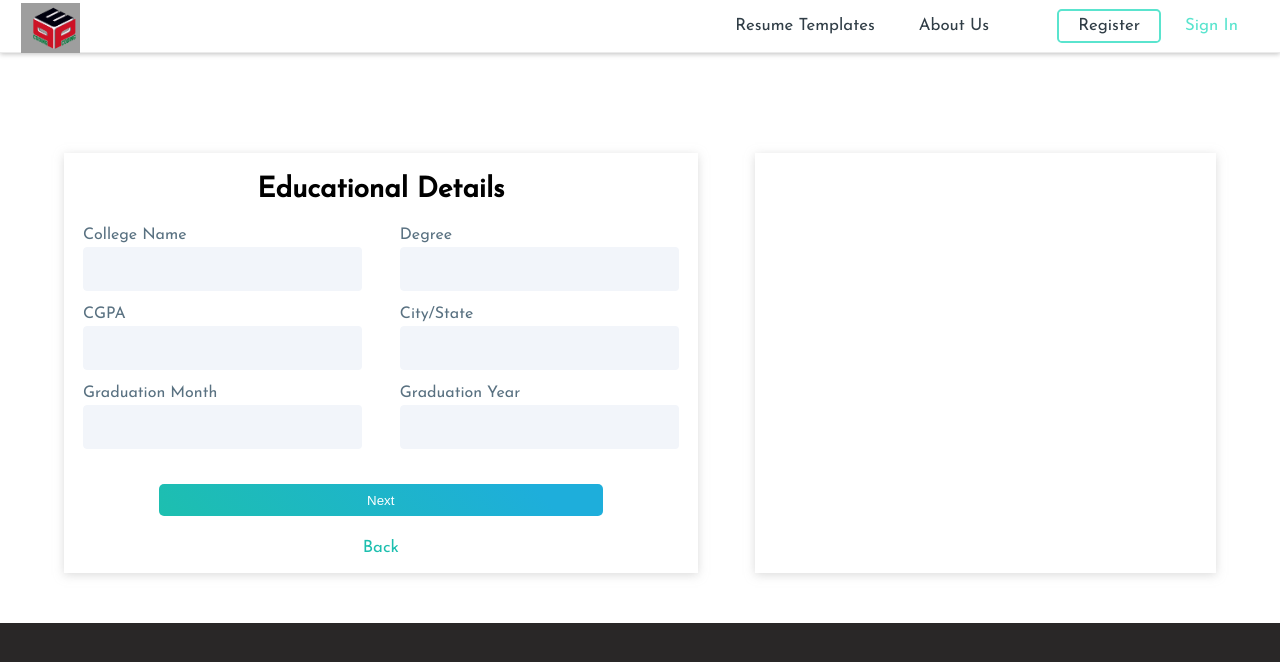
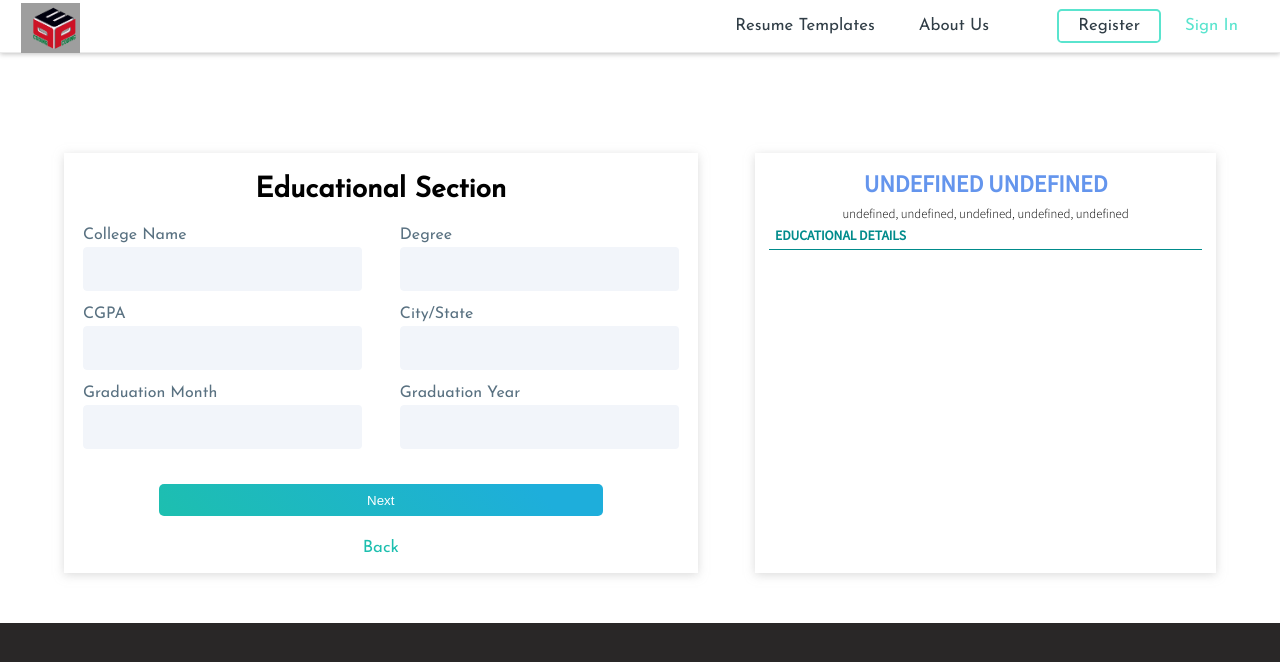
Before and after one commit to nehasingh-git/pep-resume-builder, a React (Create React App) app: page /education in a window 1280 px wide. Shown: the top 662 px of the page. Built offline with nearby package versions, Linux system fonts and the light colour scheme; grey boxes are pictures that could not be loaded.

Commit message:
contact page

```diff
--- a/package.json
+++ b/package.json
@@ -9,9 +9,10 @@
     "node-sass": "^4.14.1",
     "react": "^16.13.1",
     "react-dom": "^16.13.1",
-    "react-redux": "^7.2.1",
+    "react-redux": "^7.2.2",
     "react-router-dom": "^5.2.0",
-    "react-scripts": "3.4.3"
+    "react-scripts": "3.4.3",
+    "redux": "^4.0.5"
   },
   "scripts": {
     "start": "react-scripts start",
--- a/src/components/presentation/contact.js
+++ b/src/components/presentation/contact.js
@@ -1,25 +1,31 @@
 import React from "react";
-import {
-  NavLink
-} from "react-router-dom";
+import {NavLink} from "react-router-dom";
+import { connect } from 'react-redux'
+
+import {fieldCd, skinCodes}  from '../../constants/typeCodes';
 
 import ResumePreview from './resumePreview'
 
-export default class Contact extends React.Component {
+  class Contact extends React.Component {
   constructor(props, context) {
     super(props, context);
-    this.state = {
-      'name': ''
-    };
-    this.onChange = this.onChange.bind(this);
-  }
-  onChange(event) {
-    this.setState({
-      name: event.target.value
-    })
-  }
+            this.state = {
+                educationSection: {},
+                contactSection: {},
+                skinCd:'skin1'
+          };
+    }
+
+    onChange=(event)=>{
+        this.setState({contactSection:{...this.state.contactSection, [event.target.name]: event.target.value}})
+    }
+    onSubmit=()=>{
+       this.props.history.push('/education')
+    }
+
 
   render() {
+    const { contactSection ,educationSection} = this.state
     return (
           <div className="container med contact">
             <div className="section funnel-section">
@@ -27,84 +33,80 @@ export default class Contact extends React.Component {
                     <h2 className="form-heading center">Personal Details</h2>
                     <div className="form-section">
                         <div className="input-group"><label>First Name</label>
-                            <div className="effect"><input type="text" name="FNAM"
-                                    onChange={this.onChange} /><span></span>
+                            <div className="effect"><input type="text" name={fieldCd.FirstName}
+                                    onChange={this.onChange}  value={contactSection[fieldCd.FirstName]}/><span></span>
                             </div>
                             <div className="error"></div>
                         </div>
 
                         <div className="input-group"><label>Last Name</label>
-                            <div className="effect"><input type="text" name="LNAM" /><span></span>
+                            <div className="effect"><input type="text" name={fieldCd.LastName}  onChange={this.onChange} value={contactSection[fieldCd.LastName]} /><span></span>
                             </div>
                             <div className="error"></div>
                         </div>
 
                         <div className="input-group full"><label>Professional Summary</label>
-                            <div className="effect"><input type="text" name="PRSU" /><span></span>
+                            <div className="effect"><input type="text" name={fieldCd.ProfSummary} onChange={this.onChange} value={contactSection[fieldCd.ProfSummary]} /><span></span>
                             </div>
                             <div className="error"></div>
                         </div>
 
                         <div className="input-group"><label>Email</label>
-                            <div className="effect"><input type="text" name="EMAI" /><span></span>
+                            <div className="effect"><input type="text"  name={fieldCd.Email} onChange={this.onChange}  value={contactSection[fieldCd.Email]} /><span></span>
                             </div>
                             <div className="error"></div>
                         </div>
 
                         <div className="input-group"><label>Phone</label>
-                            <div className="effect"><input type="text" name="PHON" /><span></span>
+                            <div className="effect"><input type="text"  name={fieldCd.Phone} onChange={this.onChange}  value={contactSection[fieldCd.Phone]}/><span></span>
                             </div>
                             <div className="error"></div>
                         </div>
 
                         <div className="input-group"><label>Profession</label>
-                            <div className="effect"><input type="text" name="PROF" /><span></span>
+                            <div className="effect"><input type="text"  name={fieldCd.Profession} onChange={this.onChange}  value={contactSection[fieldCd.Profession]} /><span></span>
                             </div>
                             <div className="error"></div>
                         </div>
                         <div className="input-group"><label>Street</label>
-                            <div className="effect"><input type="text" name="STRT" /><span></span>
+                            <div className="effect"><input type="text" name={fieldCd.Street} onChange={this.onChange}  value={contactSection[fieldCd.Street]} /><span></span>
                             </div>
                             <div className="error"></div>
                         </div>
 
                         <div className="input-group"><label>City</label>
-                            <div className="effect"><input type="text" name="CITY" /><span></span>
+                            <div className="effect"><input type="text" name={fieldCd.City} onChange={this.onChange}   value={contactSection[fieldCd.City]}/><span></span>
                             </div>
                             <div className="error"></div>
                         </div>
 
                         <div className="input-group"><label>State</label>
-                            <div className="effect"><input type="text" name="STAT" /><span></span>
+                            <div className="effect"><input type="text"   name={fieldCd.State} onChange={this.onChange}  value={contactSection[fieldCd.State]} /><span></span>
                             </div>
                             <div className="error"></div>
                         </div>
 
 
                         <div className="input-group"><label>Country</label>
-                            <div className="effect"><input type="text" name="CNTY" /><span></span>
+                            <div className="effect"><input type="text"  name={fieldCd.Country} onChange={this.onChange}  value={contactSection[fieldCd.Country]}/><span></span>
                             </div>
                             <div className="error"></div>
                         </div>
                         <div className="input-group"><label>Pin Code</label>
-                            <div className="effect"><input type="text" name="ZIPC" /><span></span>
+                            <div className="effect"><input type="text" name={fieldCd.ZipCode} onChange={this.onChange}   value={contactSection[fieldCd.ZipCode]}/><span></span>
                             </div>
                             <div className="error"></div>
                         </div>
-
-
                         <div className="form-buttons">
-                            <button className="btn hvr-float-shadow" type='button'>Next</button>
-
+                            <button onClick={this.onSubmit} className="btn hvr-float-shadow" type='button'>Next</button>
                             <NavLink to='/education' className="center">Back</NavLink>
                         </div>
-
                     </div>
 
                 </div>
 
                 <div className="preview-card">
-                    <ResumePreview name={this.state.name}></ResumePreview>
+                    <ResumePreview skinCd={skinCodes[0]} contactSection={contactSection} educationSection={educationSection}></ResumePreview>
                 </div>
 
             </div>
@@ -112,3 +114,5 @@ export default class Contact extends React.Component {
     );
   }
 }
+
+  export default Contact
--- a/src/components/presentation/education.js
+++ b/src/components/presentation/education.js
@@ -1,58 +1,92 @@
 import React from "react";
-import {NavLink} from 'react-router-dom';
-const Education = () => {
+import { NavLink } from 'react-router-dom';
+
+import ResumePreview from './resumePreview'
+import {skinCodes, fieldCd} from './../../constants/typeCodes';
+import { connect } from 'react-redux'
+
+class Education extends React.Component {
+
+  constructor(props,context) {
+    super(props,context)
+    this.state = {
+      educationSection: {},
+      contactSection: {}
+    }
+  }
+
+  onChange = (event) => {
+    this.setState({...this.state, educationSection: {...this.state.educationSection,  [event.target.name]: event.target.value  } })
+  }
+
+  onSubmit = (e) => {
+    e.preventDefault();
+  }
+  render() {
+    const { educationSection, contactSection } = this.state
     return (
-            <div className="container med education">
+      <div className="container med education" >
         <div className="section funnel-section">
           <div className="form-card">
-                <h2 className="form-heading center">Educational Details</h2>
+            <h2 className="form-heading center">Educational Section</h2>
             <div className="form-section">
               <div className="input-group"><label>College Name</label>
-                    <div className="effect"><input  type="text" name="SCHO" /><span></span>
+                <div className="effect"><input type="text" name={fieldCd.SchoolName}
+                  onChange={this.onChange} value={educationSection[fieldCd.SchoolName]} /><span></span>
                 </div>
                 <div className="error"></div>
               </div>
 
               <div className="input-group"><label>Degree</label>
-                    <div className="effect"><input  type="text" name="DGRE"  /><span></span>
+                <div className="effect"><input type="text" name={fieldCd.Degree}
+                  onChange={this.onChange} value={educationSection[fieldCd.Degree]} /><span></span>
                 </div>
                 <div className="error"></div>
               </div>
 
               <div className="input-group"><label>CGPA</label>
-                    <div className="effect"><input  type="text" name="GRCG"  /><span></span>
+                <div className="effect"><input type="text" name={fieldCd.GraduationCGPA}
+                  onChange={this.onChange} value={educationSection[fieldCd.GraduationCGPA]} /><span></span>
                 </div>
                 <div className="error"></div>
               </div>
 
               <div className="input-group"><label>City/State</label>
-                    <div className="effect"><input type="text" name="CITY"  /><span></span>
+                <div className="effect"><input type="text"  name={fieldCd.City}
+                  onChange={this.onChange} value={educationSection[fieldCd.City]} /><span></span>
                 </div>
                 <div className="error"></div>
               </div>
 
               <div className="input-group"><label>Graduation Month</label>
-                    <div className="effect"><input  type="text" name="GRDT" /><span></span>
+                <div className="effect"><input type="text" name={fieldCd.GraduationDate}
+                  onChange={this.onChange} value={educationSection[fieldCd.GraduationDate]} /><span></span>
                 </div>
                 <div className="error"></div>
               </div>
 
               <div className="input-group"><label>Graduation Year</label>
-                    <div className="effect"><input  type="text" name="GRYR"   /><span></span>
+                <div className="effect"><input type="text"  name={fieldCd.GraduationYear}
+                  onChange={this.onChange} value={educationSection[fieldCd.GraduationYear]} /><span></span>
                 </div>
                 <div className="error"></div>
               </div>
 
               <div className="form-buttons">
-                    <button className="btn hvr-float-shadow" type='button'>Next</button>
-                    <NavLink to='/finalize' className="center">Back</NavLink>
+                <button className="btn hvr-float-shadow" type='button' onClick={this.onSubmit}>Next</button>
+                <NavLink to='/contact' className="center">Back</NavLink>
               </div>
             </div>
           </div>
           <div className="preview-card">
+            <ResumePreview skinCd={"skin1"} contactSection={contactSection} educationSection={educationSection}></ResumePreview>
+
           </div>
         </div>
       </div>
     );
   }
-export default Education
+}
+
+
+export default  Education
--- a/src/components/presentation/resumePreview.js
+++ b/src/components/presentation/resumePreview.js
@@ -1,13 +1,29 @@
 import React from 'react';
+import {skinCodes, fieldCd} from './../../constants/typeCodes'
+
 
 class ResumePreview extends React.PureComponent{
 
     render() {
 
+      var  {contactSection, educationSection } = this.props;
+      var name = contactSection[fieldCd.FirstName]+ ' ' + contactSection[fieldCd.LastName];
+
         return (
-            <div className="resume-preview">
-                <p> Resume Preview</p>
-                <p> {this.props.name} </p>
+            <div className={"resume-preview " +this.props.skinCd}>
+                <div className={'name-section'}>
+                    <p className={'center contact-name text-upper' }> {name} </p>
+                    <p className={'center address'}>{contactSection[fieldCd.Street]+', ' +contactSection[fieldCd.City] + ', ' + contactSection[fieldCd.State]+ ', ' + contactSection[fieldCd.Country]+ ', ' + contactSection[fieldCd.ZipCode]}</p>
+                    <p className={'center'}>{contactSection[fieldCd.Email]}</p>
+                    <p className={'center'}>{contactSection[fieldCd.Phone]}</p>
+                </div>
+                <div className={'educationSection text-upper'}>
+
+                    <p className="heading bold">EDUCATIONAL DETAILS</p>
+                     <div className={'divider'}></div>
+                     <p> {educationSection[fieldCd.SchoolName]}</p>
+                </div>
+
             </div>
         )
     }
--- a/src/constants/typeCodes.js
+++ b/src/constants/typeCodes.js
@@ -1,3 +1,39 @@
 
 
 export const skinCodes = ['skin1', 'skin2', 'skin3','skin4','skin1', 'skin2', 'skin3','skin4' ];
+
+export const fieldCd = {
+    FirstName: "FNAM",
+    LastName: "LNAM",
+    Profession:"PROF",
+    ProfSummary:"PRSU",
+    Phone: "PHON",
+    City: "CITY",
+    Company: "COMP",
+    Degree: "DGRE",
+    FreeFormat: "FRFM",
+    GraduationCGPA: "GRCG",
+    GraduationYear: "GRYR",
+    GraduationDate: "GRDT",
+    HomePhone: "HPHN",
+    JobCity: "JCIT",
+    JobDescription: "JDES",
+    JobEndDate: "EDDT",
+    JobStartDate: "JSTD",
+    JobState: "JSTA",
+    JobTitle: "JTIT",
+
+    Location: "LOCN",
+    SchoolCity: "SCIT",
+    SchoolName: "SCHO",
+    SchoolState: "SSTA",
+    State: "STAT",
+    Street: "STRT",
+    ZipCode: "ZIPC",
+    Email: "EMAI",
+    IsEmailHidden: "EHID",
+    SchoolCountry: "SCNT",
+    JobCountry: "JCNT",
+    Country: "CNTY"
+
+};
--- a/src/static/scss/app.scss
+++ b/src/static/scss/app.scss
@@ -4,3 +4,4 @@
 @import 'getting-started';
 @import 'form';
 @import 'button';
+@import 'documentStyles'
--- a/src/static/scss/common.scss
+++ b/src/static/scss/common.scss
@@ -10,6 +10,15 @@
     height: 100%;
 }
 
+.text-upper{
+    text-transform: uppercase;
+}
+.bold{
+    font-weight: bold;
+}
+.text-underline{
+    text-decoration: underline;
+}
 body {
     font-family: Josefin Sans;
 }
--- /dev/null
+++ b/src/static/scss/documentStyles.scss
@@ -0,0 +1,28 @@
+.skin1{
+
+    padding:3%;
+    .contact-name{
+        color: cornflowerblue;
+
+        font-size: 3rem;
+        font-weight: bold;
+        padding: 5px 0px;
+    }
+    .address{
+        padding: 5px 0px;
+    }
+    .educationSection{
+
+        .heading{
+            color: darkcyan;
+            font-size: 1.7rem;
+            width: 100%;
+
+        }
+    }
+}
+
+.divider{
+    width: 100%;
+    border-bottom: 1px solid darkcyan;
+}
```
Also changed, not shown: src/reducers/initialState.json (added, +13 -0 lines), src/index.js (line endings or trailing spaces), 2 other files (tests, documents, lock files or other folders). Lines whose indentation alone changed are shown as unchanged.
